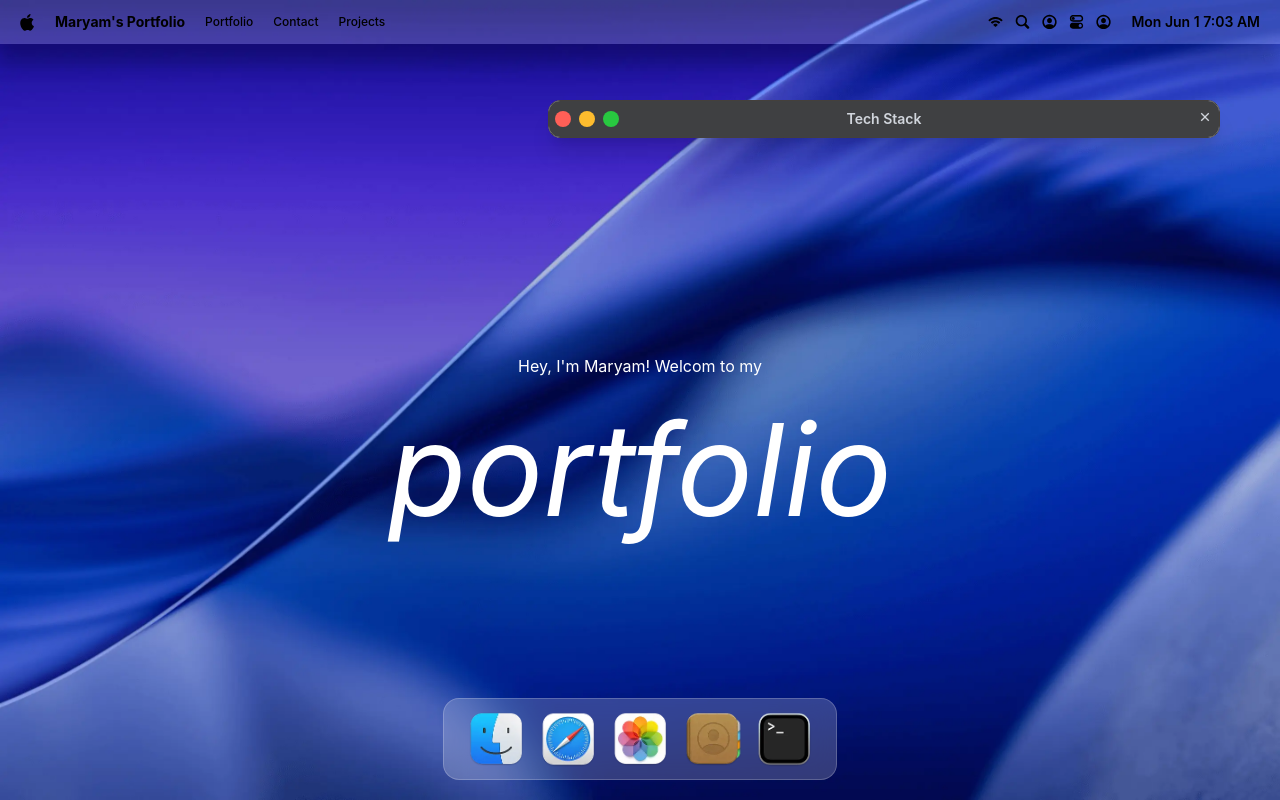
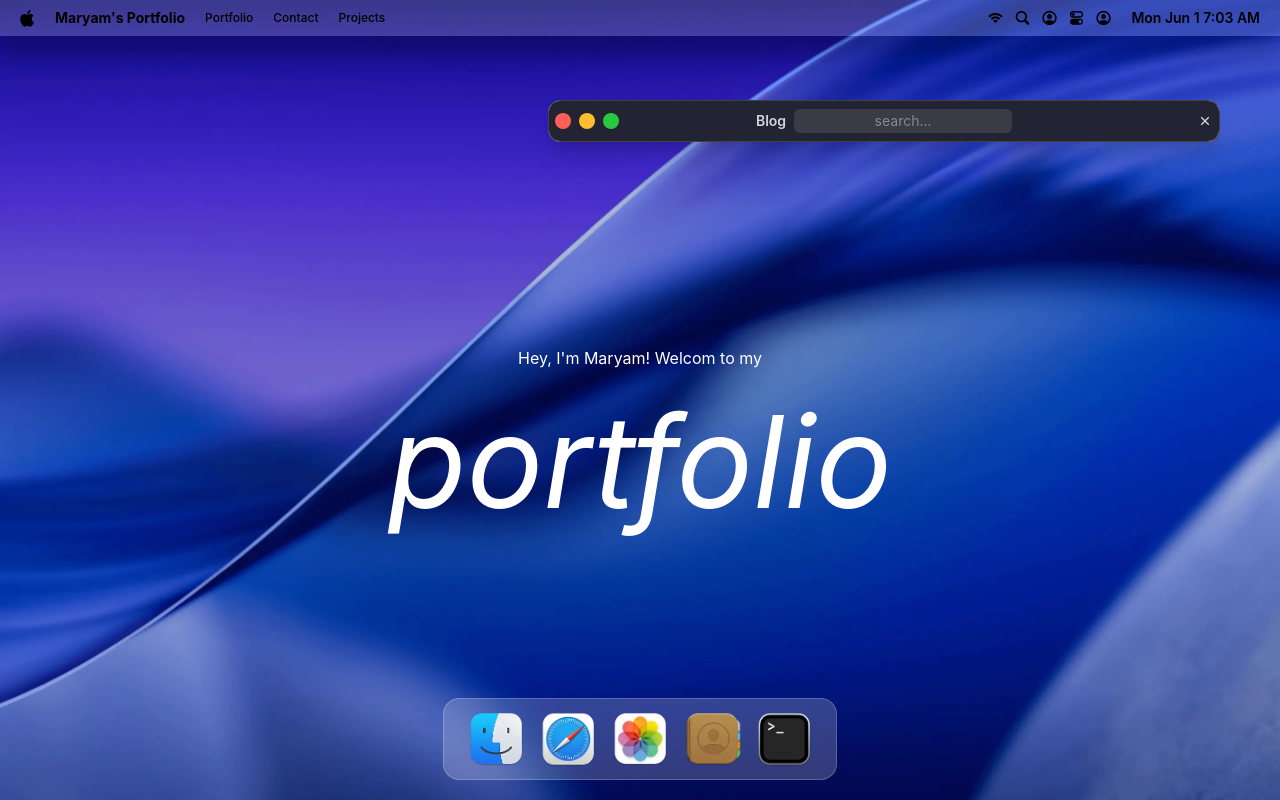
Before and after one commit to mariacnru/Macfolio, a React (Vite) app: page / in a window 1280 px wide. Both pictures are taken after a click on the item 568 px from the left and 739 px from the top of the page. Built offline with nearby package versions, Linux system fonts and the light colour scheme.

Commit message:
blog header codded

```diff
--- a/src/components/Navbar.jsx
+++ b/src/components/Navbar.jsx
@@ -6,7 +6,7 @@ function Navbar() {
   const currentTime = useMemo(() => dayjs().format("ddd MMM D h:mm A"), []);
 
   return (
-    <nav className="flex items-center justify-between px-5 py-3">
+    <nav className="flex items-center justify-between px-5 py-2">
       <div className="flex items-center gap-5">
         <img src="/images/logo.svg" alt="logo" width={15} height={15} />
 
--- a/src/components/modals/Blog/Blog.jsx
+++ b/src/components/modals/Blog/Blog.jsx
@@ -1,5 +1,5 @@
 import React, { useEffect, useRef, useState } from "react";
-import { RiCloseLine } from "react-icons/ri";
+import Header from "./components/Header";
 
 function Blog({ blog, setBlog, topZ }) {
   const modalRef = useRef();
@@ -45,22 +45,7 @@ function Blog({ blog, setBlog, topZ }) {
         border-stone-700
         shadow-xl`}
     >
-      <header className="grid grid-cols-3 px-1.5 py-2 bg-[#3f4042]">
-        <div className="flex items-center gap-2">
-          <div className="w-4 h-4 rounded-full bg-[#ff5f57]"></div>
-          <div className="w-4 h-4 rounded-full bg-[#febc2e]"></div>
-          <div className="w-4 h-4 rounded-full bg-[#28c840]"></div>
-        </div>
-        <div className="justify-self-center">
-          <p className="text-sm font-semibold">Tech Stack</p>
-        </div>
-        <div
-          onClick={() => setBlog(false)}
-          className="justify-self-end cursor-pointer"
-        >
-          <RiCloseLine />
-        </div>
-      </header>
+      <Header setBlog={setBlog} />
     </div>
   );
 }
--- /dev/null
+++ b/src/components/modals/Blog/components/Content.jsx
@@ -0,0 +1,7 @@
+import React from "react";
+
+function Content() {
+  return <div>Content</div>;
+}
+
+export default Content;
--- /dev/null
+++ b/src/components/modals/Blog/components/Header.jsx
@@ -0,0 +1,31 @@
+import React from "react";
+import { RiCloseLine } from "react-icons/ri";
+
+function Header({ setBlog }) {
+  return (
+    <header className="grid grid-cols-3 px-1.5 py-2 bg-[#222433]">
+      <div className="flex items-center gap-2">
+        <div className="w-4 h-4 rounded-full bg-[#ff5f57]"></div>
+        <div className="w-4 h-4 rounded-full bg-[#febc2e]"></div>
+        <div className="w-4 h-4 rounded-full bg-[#28c840]"></div>
+      </div>
+      <div className="flex items-center gap-2 justify-self-center">
+        <p className="text-sm font-semibold text-nowrap">Blog</p>
+
+        <input
+          type="text"
+          placeholder="search..."
+          className="bg-[#3a3b47] text-sm rounded-md text-center py-0.5"
+        />
+      </div>
+      <div
+        onClick={() => setBlog(false)}
+        className="flex justify-center items-center justify-self-end cursor-pointer"
+      >
+        <RiCloseLine />
+      </div>
+    </header>
+  );
+}
+
+export default Header;
--- a/src/index.css
+++ b/src/index.css
@@ -36,7 +36,7 @@ body {
   nav {
     box-shadow: 0px 20px 20px rgba(0, 0, 0, 0.2);
     @apply flex justify-between
-      items-center bg-white/20 p-1 px-5 select-none;
+      items-center bg-white/20 px-5 select-none;
 
     div {
       @apply flex items-center gap-5;
```
